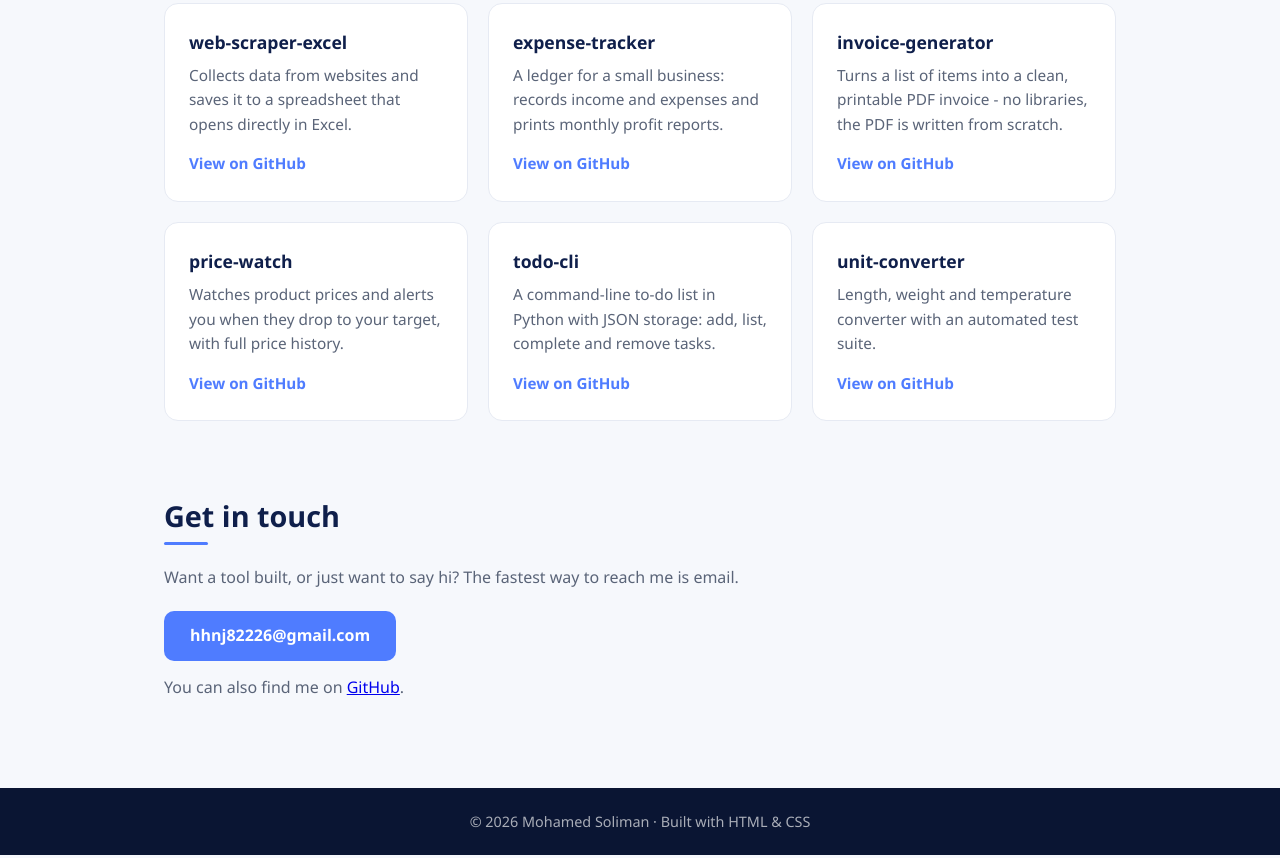
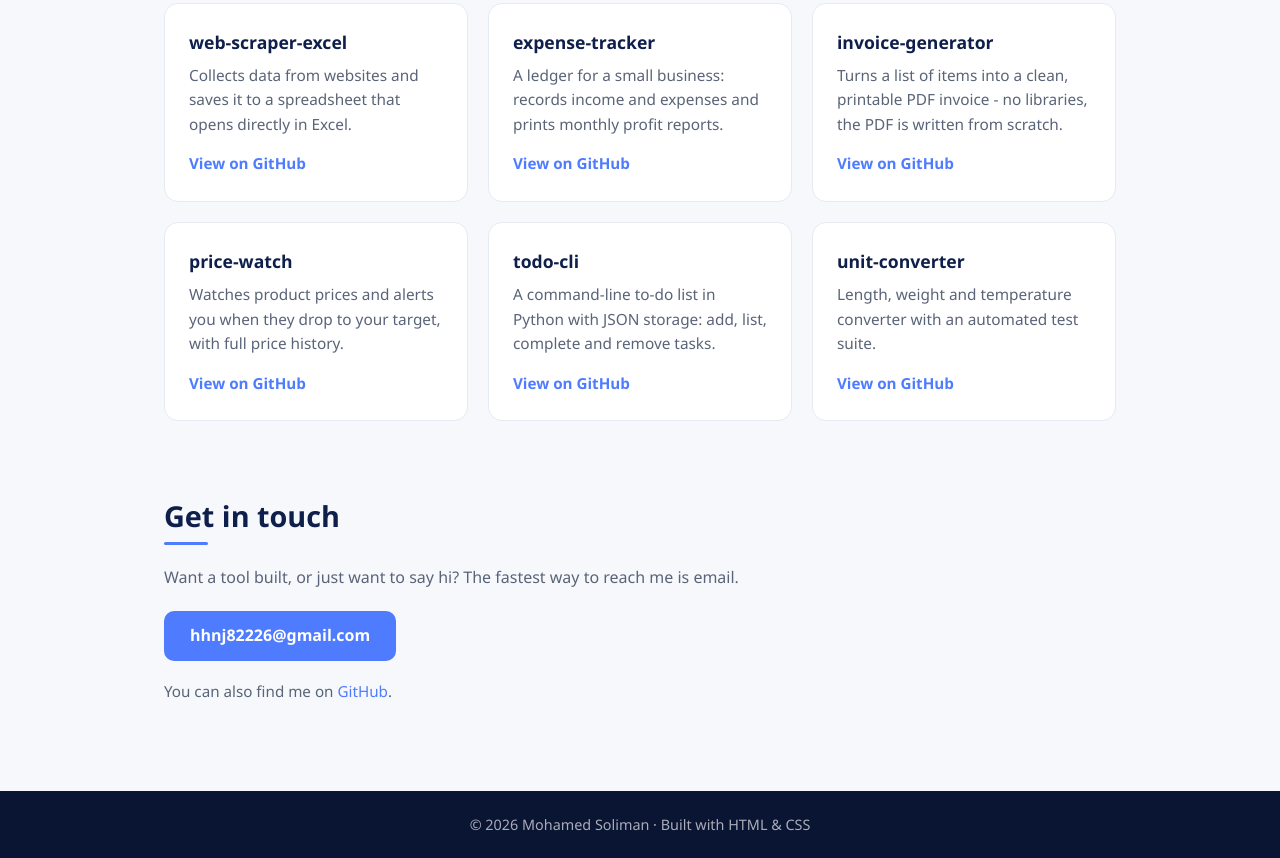
Before and after one commit to m-soliman-dev/portfolio-website, a plain HTML site: page index.html in a window 1280 px wide. Shown: the part 1659-2517 px from the top of the page. Drawn offline with Linux system fonts and the light colour scheme.

Commit message:
Update style.css

```diff
--- a/style.css
+++ b/style.css
@@ -168,6 +168,9 @@ body {
 /* Contact */
 .contact { text-align: left; padding-bottom: 88px; }
 .contact .btn { margin-top: 20px; }
+.contact-secondary { margin-top: 18px; font-size: .95rem; }
+.contact-secondary a { color: var(--accent); text-decoration: none; }
+.contact-secondary a:hover { text-decoration: underline; }
 
 /* Footer */
 .footer {
```
